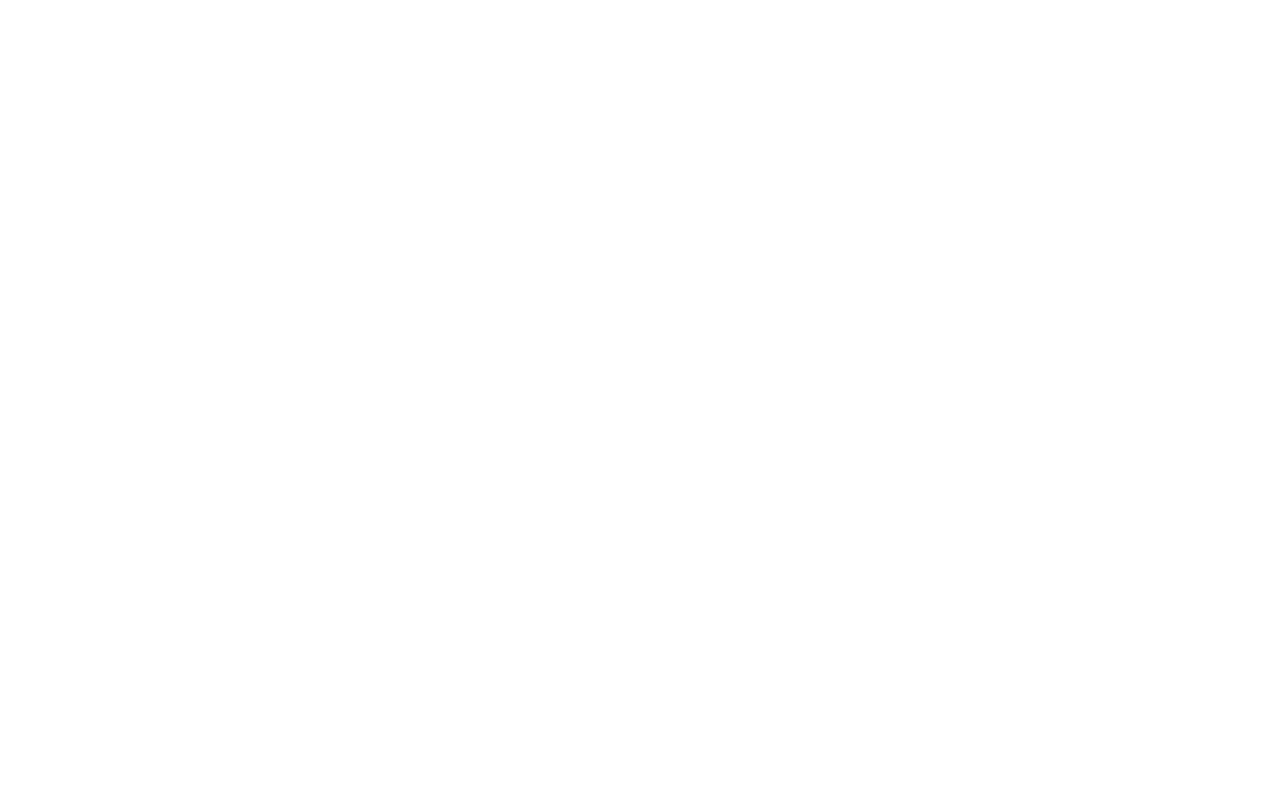
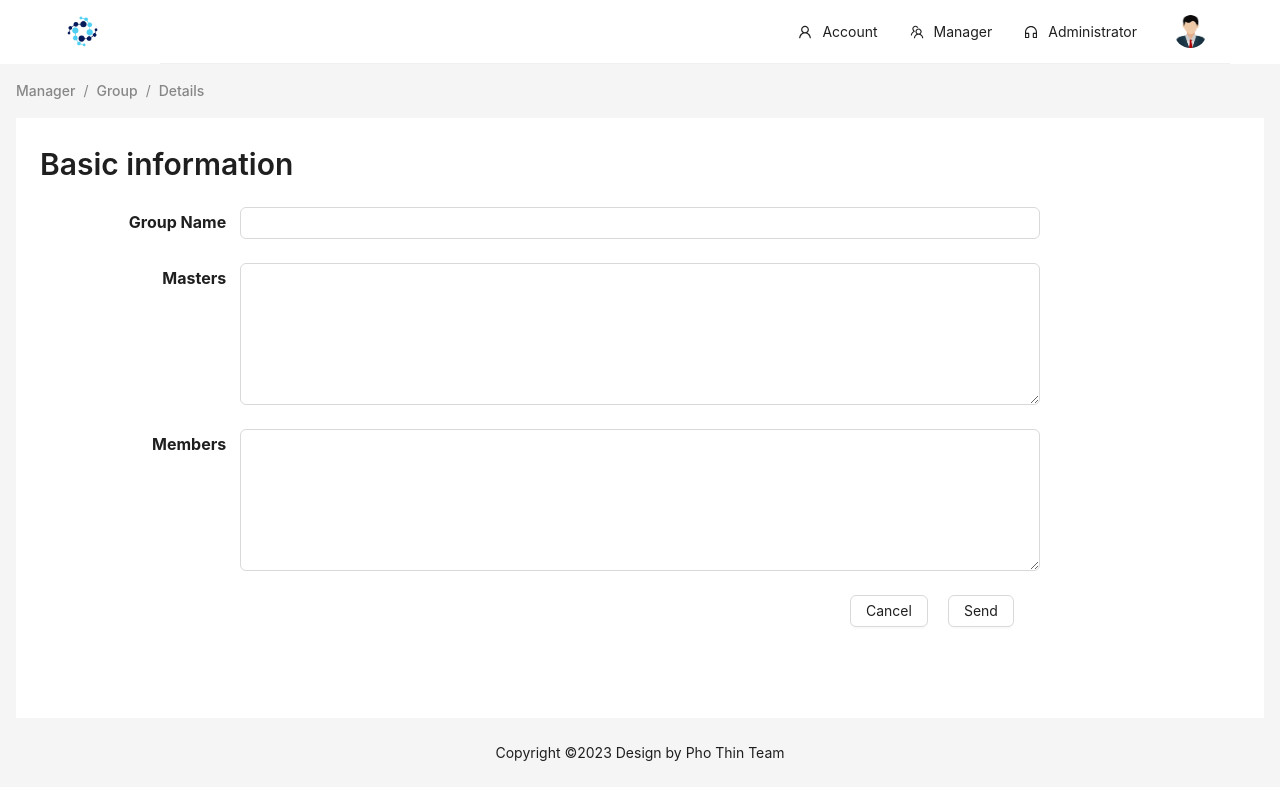
Before and after one commit to Tonydang223/DP05-Team-03-FinalProject-Rest, a React (Vite) app in the folder Frontend/: page /manager/group/details in a window 1280 px wide. Before the commit this address had no page. Built offline with nearby package versions, Linux system fonts and the light colour scheme.

Commit message:
feat: T_12/manager group details layout

```diff
--- a/Frontend/src/components/dayoffDetails/dayoffInfo.jsx
+++ b/Frontend/src/components/dayoffDetails/dayoffInfo.jsx
@@ -8,16 +8,26 @@
   const onFinish = (values) => {
     console.log('Received values of form: ', values);
   };
+  const layout = {
+    labelCol: {
+      span: 6,
+    },
+    wrapperCol: {
+      span: 16,
+    },
+  };
   return (
     <div>
       <Descriptions title='Basic Infomation' />
       <Form
+        {...layout}
         name='normal_login'
         className='login-form'
         initialValues={{
           remember: true,
         }}
         onFinish={onFinish}
+        colon={false}
       >
         <Form.Item name='startDate' label='From'>
           <Input className='form-input' bordered={false} disabled={true} />
--- /dev/null
+++ b/Frontend/src/pages/manager/groupDetails.css
@@ -0,0 +1,3 @@
+:where(.css-dev-only-do-not-override-htwhyh).ant-col-24 {
+  padding: 40px 60px 40px 60px;
+}
--- /dev/null
+++ b/Frontend/src/pages/manager/groupDetails.manager.jsx
@@ -0,0 +1,93 @@
+import React from 'react';
+import { Layout, Breadcrumb, theme, Descriptions, Row, Col, Button, Form, Input } from 'antd';
+import { RedoOutlined, CheckOutlined, CloseOutlined } from '@ant-design/icons';
+import { Link } from 'react-router-dom';
+import '../../pages/manager/groupDetails.css';
+
+export default function GroupDetailsPage() {
+  const { TextArea } = Input;
+  const { Content } = Layout;
+  const {
+    token: { colorBgContainer },
+  } = theme.useToken();
+
+  const onFinish = (values) => {
+    console.log('Received values of form: ', values);
+  };
+
+  const layout = {
+    labelCol: {
+      span: 4,
+    },
+    wrapperCol: {
+      span: 16,
+    },
+  };
+  const tailLayout = {
+    wrapperCol: { offset: 16, span: 8 },
+  };
+  return (
+    <>
+      <Content
+        style={{
+          margin: '0 16px',
+        }}
+      >
+        <Breadcrumb
+          style={{
+            margin: '16px 0',
+          }}
+        >
+          <Breadcrumb.Item>
+            <Link to='/manager'>Manager</Link>
+          </Breadcrumb.Item>
+          <Breadcrumb.Item>
+            <Link to='/manager/group'>Group</Link>
+          </Breadcrumb.Item>
+          <Breadcrumb.Item>
+            <Link to='/manager/group/details'>Details</Link>
+          </Breadcrumb.Item>
+        </Breadcrumb>
+
+        <Row
+          style={{
+            padding: 24,
+            minHeight: 600,
+            background: colorBgContainer,
+          }}
+        >
+          <Col span={24}>
+            <Descriptions title='Basic information' />
+            <Form
+              {...layout}
+              name='normal_login'
+              className='login-form'
+              initialValues={{
+                remember: true,
+              }}
+              onFinish={onFinish}
+              colon={false}
+            >
+              <Form.Item name='groupName' label='Group Name'>
+                <Input className='form-input' />
+              </Form.Item>
+              <Form.Item name='master' label='Masters'>
+                <TextArea rows={6} />
+              </Form.Item>
+              <Form.Item name='member' label='Members'>
+                <TextArea rows={6} />
+              </Form.Item>
+
+              <Form.Item {...tailLayout}>
+                <Button className='info-form-button'>Cancel</Button>
+                <Button htmlType='submit' className='info-form-button'>
+                  Send
+                </Button>
+              </Form.Item>
+            </Form>
+          </Col>
+        </Row>
+      </Content>
+    </>
+  );
+}
--- a/Frontend/src/pages/staff/dayoffDetails.staff.jsx
+++ b/Frontend/src/pages/staff/dayoffDetails.staff.jsx
@@ -1,13 +1,46 @@
 import React from 'react';
-import { Col, Row } from 'antd';
+import { Col, Row, Layout, Breadcrumb, theme } from 'antd';
 import { DayoffInfo } from '../../components/dayoffDetails/dayoffInfo';
 import { DayoffHistory } from '../../components/dayoffDetails/dayoffHistory';
 import '../../components/dayoffDetails/dayoffDetails.css';
+import { Link } from 'react-router-dom';
 
 export const DayoffDetails = () => {
+  const { Content } = Layout;
+  const {
+    token: { colorBgContainer },
+  } = theme.useToken();
+
   return (
-    <div>
-      <Row>
+    <>
+      <Content
+        style={{
+          margin: '0 16px',
+        }}
+      >
+        <Breadcrumb
+          style={{
+            margin: '16px 0',
+          }}
+        >
+          <Breadcrumb.Item>
+            <Link to='/staff'>Account</Link>
+          </Breadcrumb.Item>
+
+          <Breadcrumb.Item>
+            <Link to='/staff/dayoff'>Dayoff</Link>
+          </Breadcrumb.Item>
+          <Breadcrumb.Item>
+            <Link to='/staff/dayoff/details'>Details</Link>
+          </Breadcrumb.Item>
+        </Breadcrumb>
+        <Row
+          style={{
+            padding: 24,
+            minHeight: 600,
+            background: colorBgContainer,
+          }}
+        >
           <Col span={12}>
             <DayoffInfo />
           </Col>
@@ -15,6 +48,7 @@
             <DayoffHistory />
           </Col>
         </Row>
-    </div>
+      </Content>
+    </>
   );
 };
--- a/Frontend/src/routes/index.routes.jsx
+++ b/Frontend/src/routes/index.routes.jsx
@@ -8,6 +8,7 @@
 import { DayoffDetails } from '../pages/staff/dayoffDetails.staff';
 import ChangePassword from '../pages/auth/ChangePassword/ChangePassword';
 import LogOffForm from '../pages/staff/LogOff/LogOffForm';
+import GroupDetailsPage from '../pages/manager/groupDetails.manager';
 
 const AppRouter = (req, res) => {
   return (
@@ -28,6 +29,9 @@
           {/* manager route */}
           <Route path='/manager'>
             <Route path='/manager' exact element={<ManagerPage />} />
+            <Route path='/manager/group' exact>
+              <Route path='/manager/group/details' exact element={<GroupDetailsPage />} />
+            </Route>
           </Route>
 
           {/* staff route */}
```
Also changed, not shown: 1 other file (tests, documents, lock files or other folders). Lines whose indentation alone changed are shown as unchanged.
